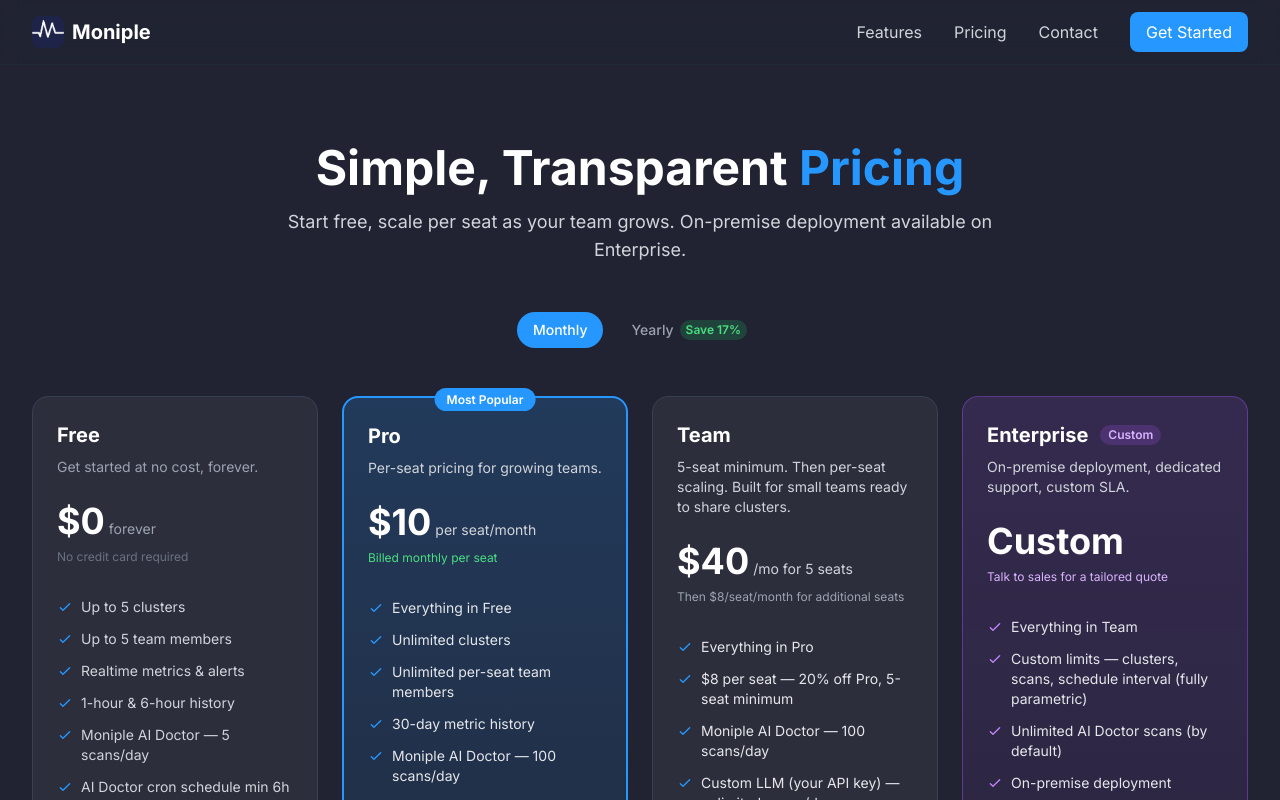
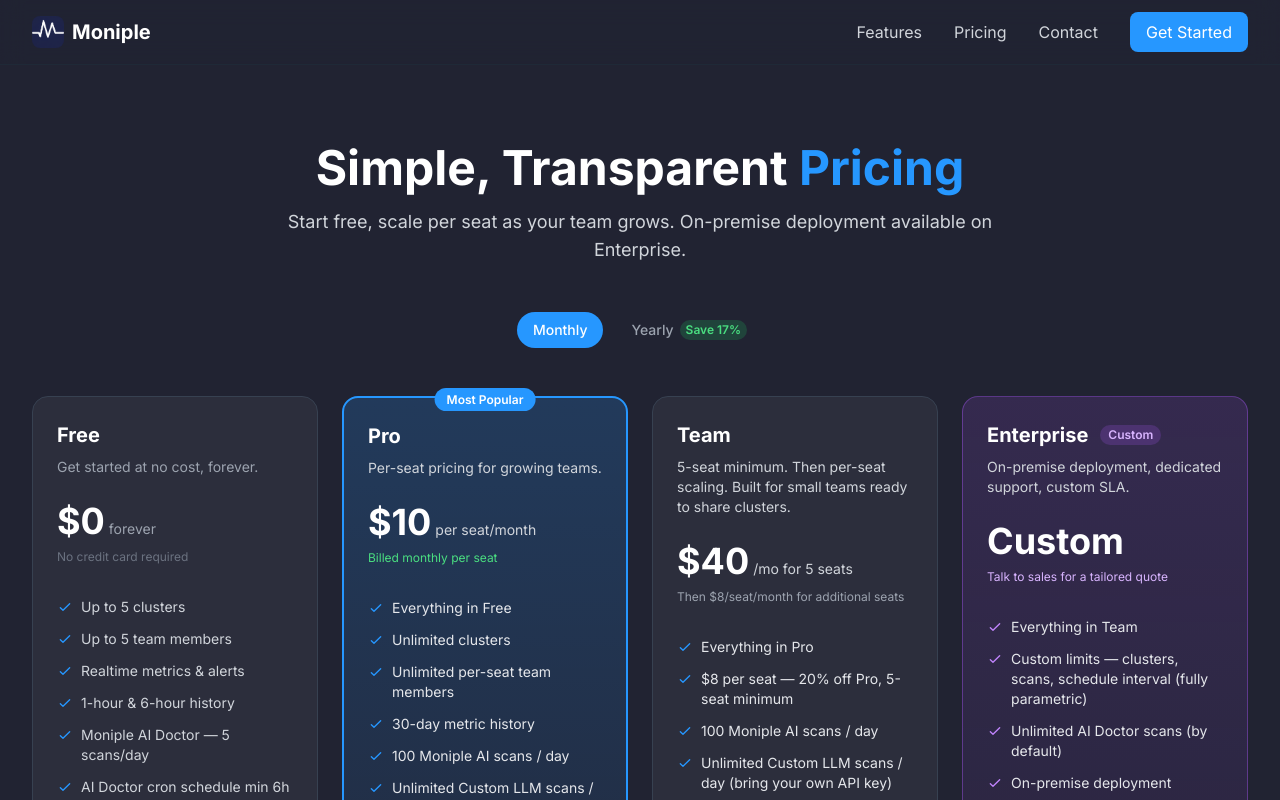
Before and after one commit to muhgumus/moniple-web, a Next.js app: page /pricing in a window 1280 px wide. Shown: the top 800 px of the page. Built offline with nearby package versions, Linux system fonts and the light colour scheme.

Commit message:
moniple-web: surface "Unlimited Custom LLM scans" on Pro + Team cards
User reported Pro card didn't make the unlimited-custom-LLM perk
visible. Reworded bullet so "Unlimited" is the leading word and
mirrored across Pro + Team cards (both have unlimited custom-LLM).

```diff
--- a/src/app/pricing/page.tsx
+++ b/src/app/pricing/page.tsx
@@ -20,8 +20,8 @@
   "Unlimited clusters",
   "Unlimited per-seat team members",
   "30-day metric history",
-  "Moniple AI Doctor — 100 scans/day",
-  "Custom LLM (your API key) — unlimited scans/day",
+  "100 Moniple AI scans / day",
+  "Unlimited Custom LLM scans / day (bring your own API key)",
   "AI Doctor cron schedule min 1h",
   "Approve AI diagnostic actions",
   "Realtime push notifications (alerts, AI Doctor, invitations)",
@@ -31,8 +31,8 @@
 const teamFeatures = [
   "Everything in Pro",
   "$8 per seat — 20% off Pro, 5-seat minimum",
-  "Moniple AI Doctor — 100 scans/day",
-  "Custom LLM (your API key) — unlimited scans/day",
+  "100 Moniple AI scans / day",
+  "Unlimited Custom LLM scans / day (bring your own API key)",
   "SSO-ready (SAML / OIDC)",
   "Priority email support",
   "Dedicated customer success",
```
